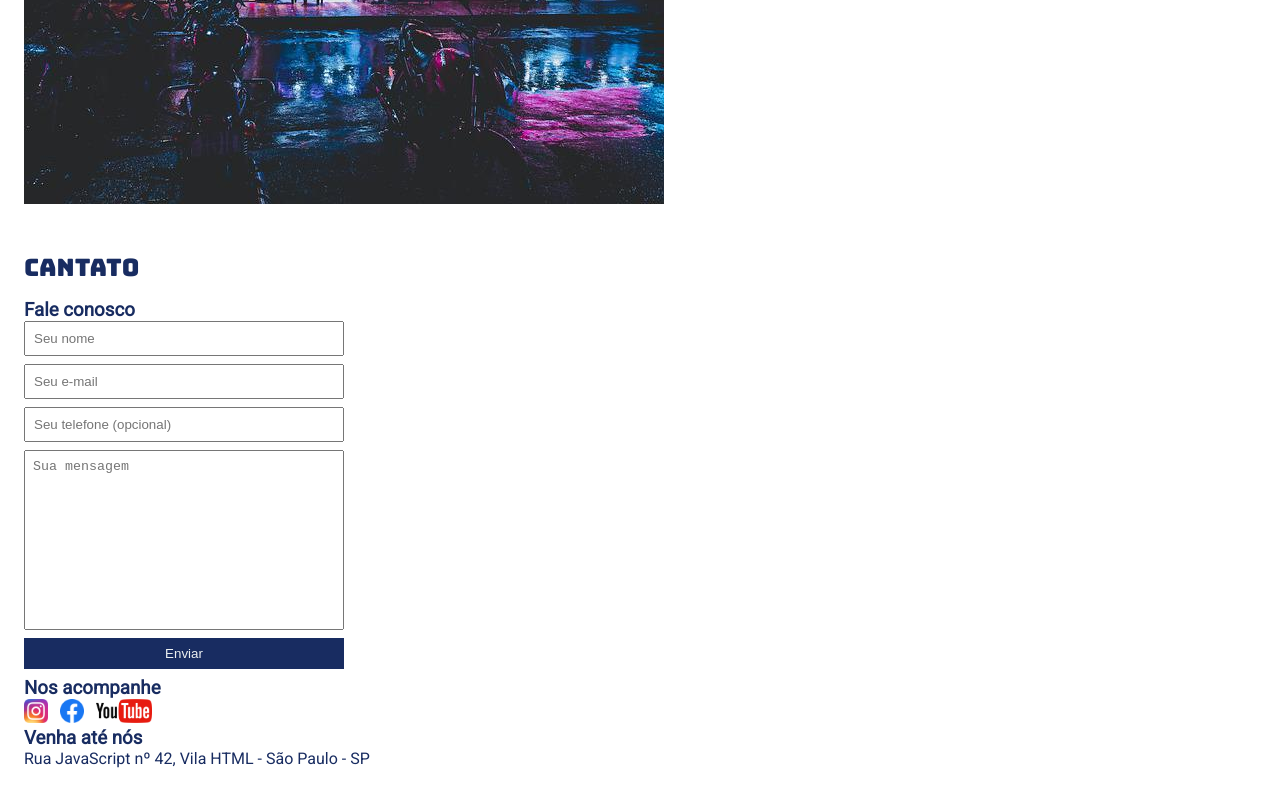
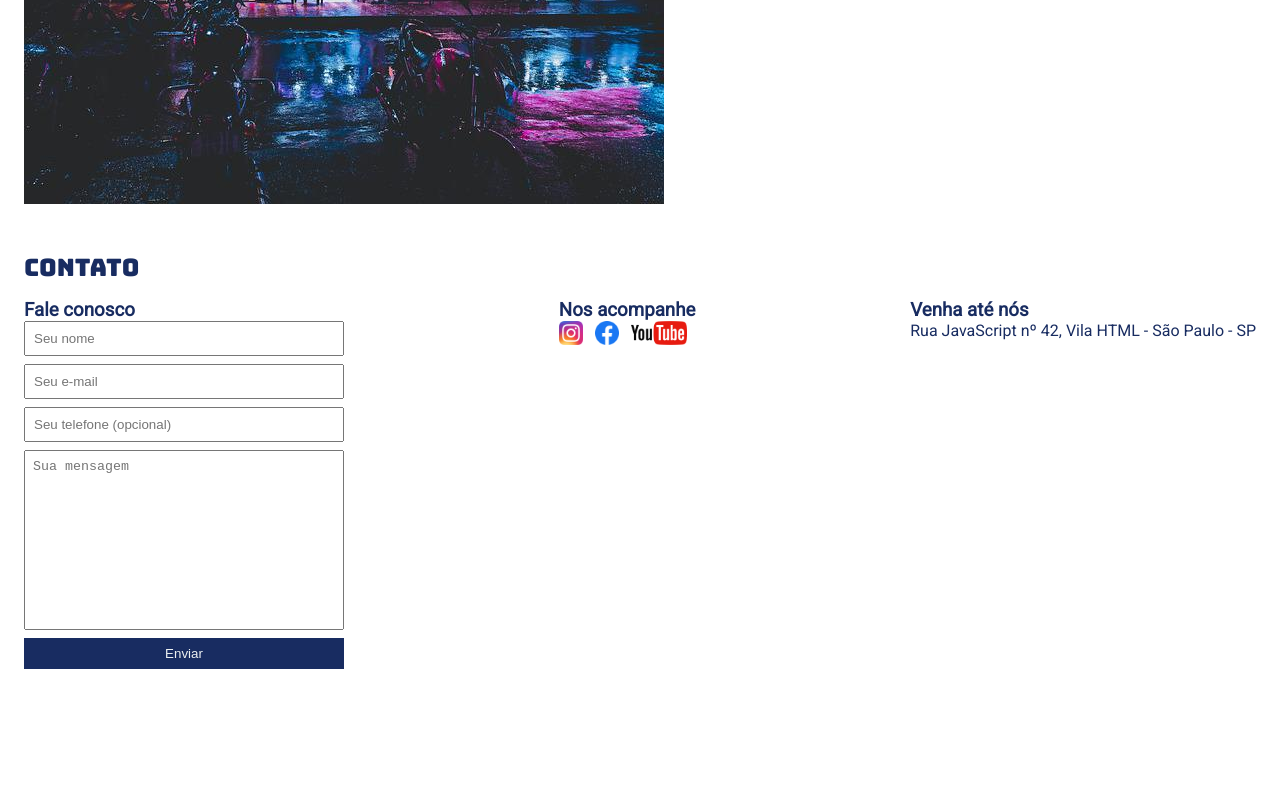
Before and after one commit to LuizCMSpengler/site_gamesshop, a plain HTML site: page index.html in a window 1280 px wide. Shown: the part 375-1175 px from the top of the page. After the commit the page ends 1076 px from the top, so only its background shows below. Drawn offline with Linux system fonts and the light colour scheme.

Commit message:
Correção de erros
Correção de erros

```diff
--- a/index.html
+++ b/index.html
@@ -46,7 +46,7 @@
         </div>
     </section>
     <section id="contact">
-        <h2>Cantato</h2>
+        <h2>Contato</h2>
         <div class="container">
             <div class="contact-methods">
                 <h3>Fale conosco</h3>
--- a/main.css
+++ b/main.css
@@ -83,7 +83,7 @@ section p {
 }
 
 #contact .container {
-    display: block;
+    display: flex;
 }
 
 .contact-methods {
```
